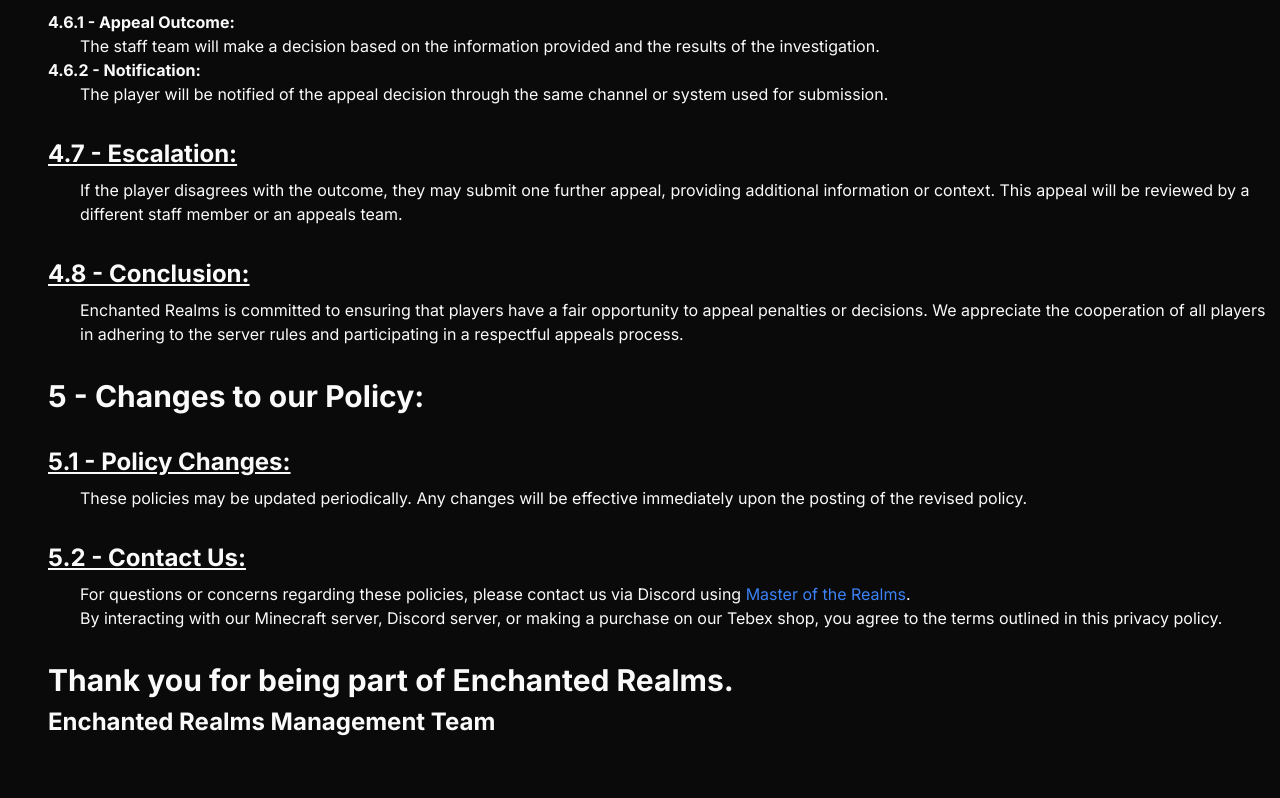
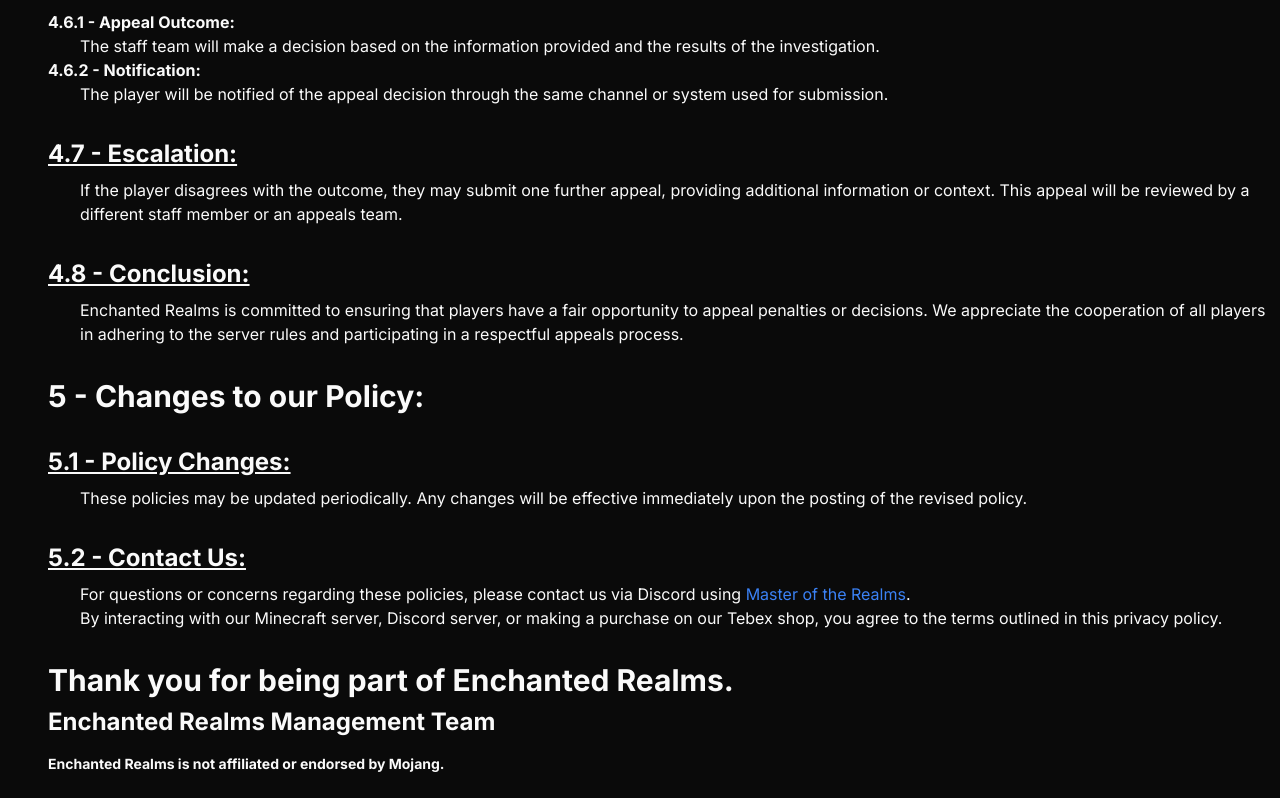
Before and after one commit to Enchanted-Realms-Network/webpage, a Next.js app: page /policy in a window 1280 px wide. Shown: the part 4343-5141 px from the top of the page. Built offline with nearby package versions, Linux system fonts and the light colour scheme.

Commit message:
Remove affiliation to Mojang

```diff
--- a/app/policy/page.tsx
+++ b/app/policy/page.tsx
@@ -163,7 +163,8 @@
             <p className="pl-8">By interacting with our Minecraft server, Discord server, or making a purchase on our Tebex shop, you agree to the terms outlined in this privacy policy.</p>
 
             <p className="text-3xl font-bold pt-8 mb-2">Thank you for being part of Enchanted Realms.</p>
-            <p className="text-2xl font-bold mb-8">Enchanted Realms Management Team</p>
+            <p className="text-2xl font-bold mb-4">Enchanted Realms Management Team</p>
+            <p className="text-sm font-bold mb-4">Enchanted Realms is not affiliated or endorsed by Mojang.</p>
         </div>
     );
 }
```
